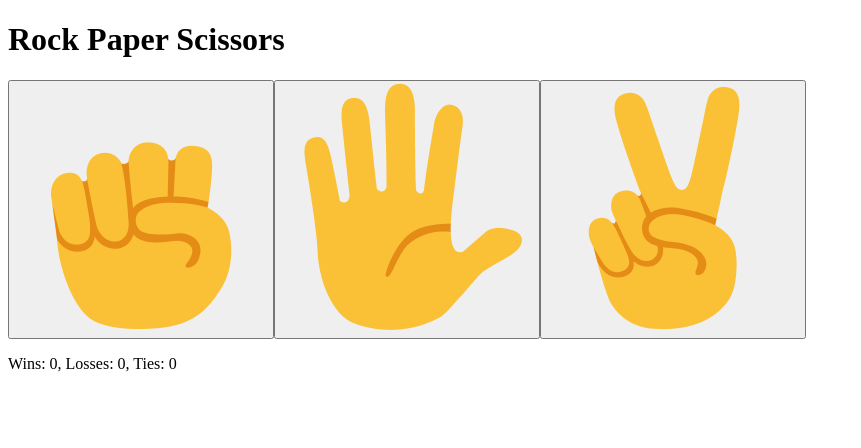
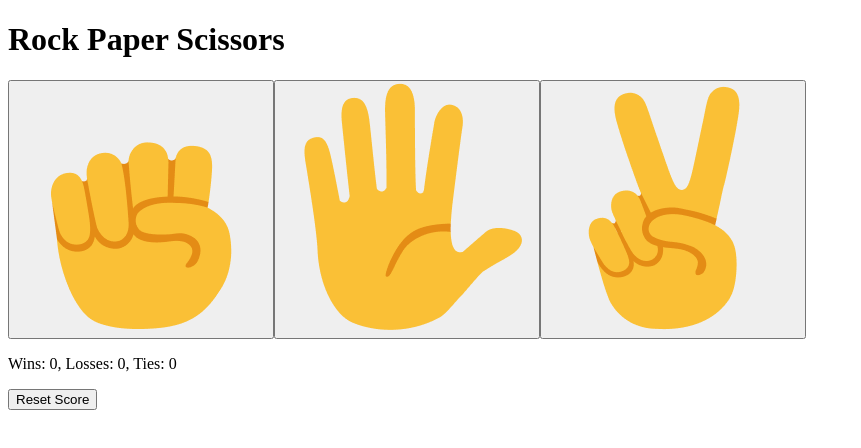
Before and after one commit to sovilleda07/rock-paper-scissors-react, a React (Vite) app: page / in a window 1280 px wide. Shown: the top 448 px of the page, without its empty margins (0-861 px from the left). Built offline with nearby package versions, Linux system fonts and the light colour scheme.

Commit message:
Reset Score button

```diff
--- a/src/App.jsx
+++ b/src/App.jsx
@@ -41,6 +41,12 @@ function App() {
     }));
   }
 
+  function resetScore() {
+    setScore({ wins: 0, losses: 0, ties: 0 });
+    setResult('');
+    setMoves(null);
+  }
+
   return (
     <div className='game-container'>
       <h1>Rock Paper Scissors</h1>
@@ -69,6 +75,8 @@ function App() {
       <p>
         Wins: {score.wins}, Losses: {score.losses}, Ties: {score.ties}
       </p>
+
+      <button onClick={resetScore}>Reset Score</button>
     </div>
   )
 }
```
